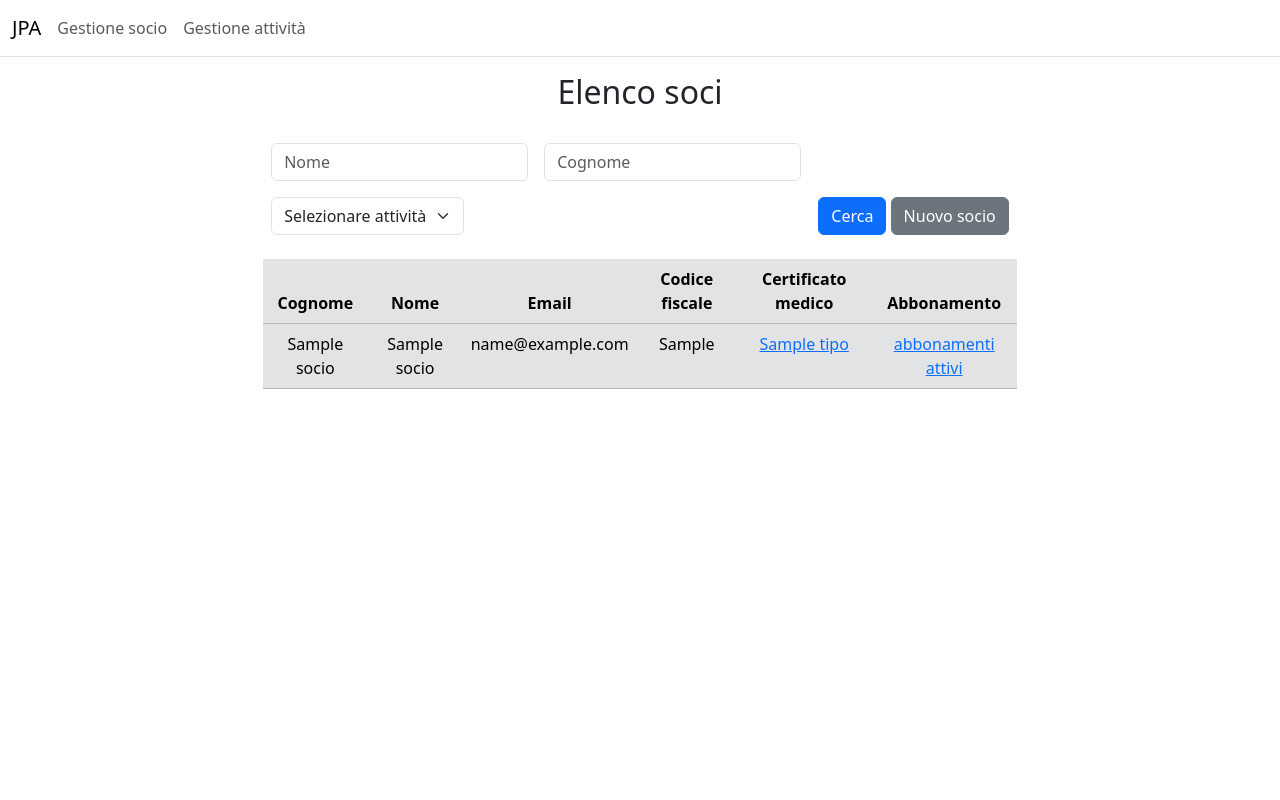
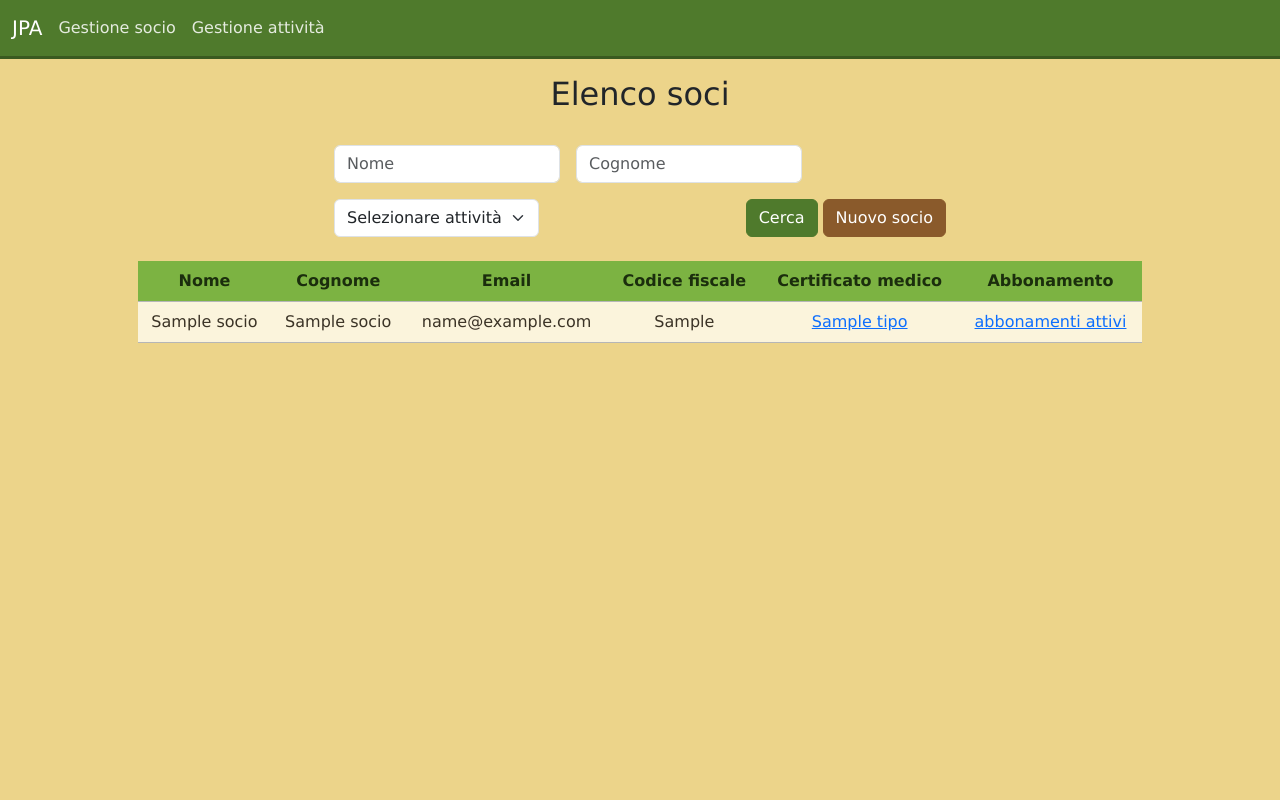
Before and after one commit to Nevia23/GestionePalestra, a Spring app: template frontendJPA/src/main/resources/templates/listSocio.html in a window 1280 px wide. Run offline with Thymeleaf, Linux system fonts and the light colour scheme; the template is opened without the code that fills it: most values are stand-ins (such as "Sample title", 1, 10 or a date in 2020); data that the repository does not hold is empty.

Commit message:
Style changes

```diff
--- a/frontendJPA/src/main/java/com/betacom/fe/controllers/AbbonamentoController.java
+++ b/frontendJPA/src/main/java/com/betacom/fe/controllers/AbbonamentoController.java
@@ -38,7 +38,7 @@ public class AbbonamentoController {
 				.retrieve().bodyToMono(SocioDTO.class).block();
 
 		mav.addObject("socio", soc);
-		mav.addObject("titolo", "Elenco abbonamenti per " + soc.getNome() + " " + soc.getCognome());
+		mav.addObject("titolo", "Elenco abbonamenti di " + soc.getNome() + " " + soc.getCognome());
 		return mav;
 	}
 
--- /dev/null
+++ b/frontendJPA/src/main/resources/static/css/style.css
@@ -0,0 +1,126 @@
+body {
+	background-color: #ecd48a;
+	background-image: none;
+	background-size: cover; /* riempie tutto lo schermo */
+	background-position: center;
+	background-repeat: no-repeat;
+	background-attachment: fixed; /* resta fermo mentre scorri */
+	min-height: 100vh;
+	margin: 0;
+}
+
+:root {
+	--bs-body-font-family: Verdana, Geneva, Tahoma, sans-serif;
+
+	--bs-primary: #4f7a2c;
+	--bs-primary-rgb: 79, 122, 44;
+	--bs-link-color: #3f6423;
+	--bs-link-hover-color: #2f4c1a;
+}
+
+/* Tabelle */
+.table {
+	--bs-table-bg: #fbf4dc;
+	--bs-table-color: #3b3326;
+}
+
+.table > thead {
+	--bs-table-bg: #7cb342;
+	--bs-table-color: #1b2e0d;
+	--bs-table-border-color: #669636;
+}
+
+/* Bottoni */
+.btn-primary {
+	--bs-btn-color: #fff;
+	--bs-btn-bg: #4f7a2c;
+	--bs-btn-border-color: #4f7a2c;
+	--bs-btn-hover-color: #fff;
+	--bs-btn-hover-bg: #426624;
+	--bs-btn-hover-border-color: #426624;
+	--bs-btn-active-color: #fff;
+	--bs-btn-active-bg: #365420;
+	--bs-btn-active-border-color: #365420;
+	--bs-btn-focus-shadow-rgb: 79, 122, 44;
+	--bs-btn-disabled-bg: #4f7a2c;
+	--bs-btn-disabled-border-color: #4f7a2c;
+}
+
+.btn-secondary {
+	--bs-btn-color: #fff;
+	--bs-btn-bg: #8a5a2b;
+	--bs-btn-border-color: #8a5a2b;
+	--bs-btn-hover-color: #fff;
+	--bs-btn-hover-bg: #744a22;
+	--bs-btn-hover-border-color: #744a22;
+	--bs-btn-active-color: #fff;
+	--bs-btn-active-bg: #623e1c;
+	--bs-btn-active-border-color: #623e1c;
+	--bs-btn-focus-shadow-rgb: 138, 90, 43;
+	--bs-btn-disabled-bg: #8a5a2b;
+	--bs-btn-disabled-border-color: #8a5a2b;
+}
+
+/* Navbar */
+.app-navbar {
+	--bs-navbar-color: rgba(255, 255, 255, .85);
+	--bs-navbar-hover-color: #fff;
+	--bs-navbar-active-color: #fff;
+	--bs-navbar-brand-color: #fff;
+	--bs-navbar-brand-hover-color: #fff;
+	background-color: #4f7a2c;
+	border-bottom: 3px solid #3a5a20;
+}
+
+.activity-card {
+	display: flex;
+	align-items: flex-start;
+	gap: .75rem;
+	padding: .75rem 1rem;
+	margin: 0;
+	background-color: rgba(255, 255, 255, .92);
+	color: var(--bs-body-color);
+	border: 1px solid var(--bs-border-color);
+	border-radius: var(--bs-border-radius);
+	cursor: pointer;
+	transition: border-color .15s, background-color .15s, box-shadow .15s;
+}
+
+.activity-card .form-check-input {
+	float: none;
+	margin: .25rem 0 0 0;
+	flex-shrink: 0;
+}
+
+.activity-card:hover {
+	background-color: #fff;
+}
+
+.activity-card:has(.form-check-input:checked) {
+	border-color: var(--bs-primary);
+	background-color: var(--bs-primary-bg-subtle);
+	box-shadow: 0 0 0 .15rem rgba(var(--bs-primary-rgb), .25);
+}
+
+.page-card {
+	max-width: 1000px;
+	margin: 1.5rem auto;
+	padding: 1.5rem;
+	background-color: rgba(255, 255, 255, .94);
+	border-radius: var(--bs-border-radius-lg);
+	box-shadow: 0 .5rem 1.5rem rgba(0, 0, 0, .25);
+}
+
+.page-title {
+	color: #fff;
+	font-weight: 700;
+	letter-spacing: .02em;
+	text-shadow:
+		0 0 4px rgba(0, 0, 0, .7),
+		0 2px 8px rgba(0, 0, 0, .6);
+}
+
+.table-hover > tbody > tr:hover {
+  --bs-table-hover-bg: #acd48a; /* Scegli il colore di sfondo che preferisci */
+  --bs-table-hover-color: #000000; /* Colore del testo al passaggio del mouse */
+}
--- a/frontendJPA/src/main/resources/templates/admin/listAttivita.html
+++ b/frontendJPA/src/main/resources/templates/admin/listAttivita.html
@@ -25,7 +25,7 @@
 			<a th:href="@{createAttivita}" type="button" class="btn btn-primary">Nuova
 				attività</a>
 		</div>
-		<table class="table table-secondary mt-3"
+		<table class="table table-secondary mt-3 table-hover"
 			style="width: 40%; text-align: center">
 			<thead>
 				<tr>
--- a/frontendJPA/src/main/resources/templates/fragments/navigation.html
+++ b/frontendJPA/src/main/resources/templates/fragments/navigation.html
@@ -1,19 +1,20 @@
 <div th:fragment="block-navigation(myTitle)">
 
-	<nav class="navbar navbar-light bg-white border-bottom">
+	<nav class="navbar navbar-dark app-navbar">
 		<div class="container-fluid justify-content-start">
 			<a class="navbar-brand"
 				href="https://www.betacom.it/betacom-academy/">JPA</a>
 
 			<div class="navbar-nav flex-row gap-3">
-				<a class="nav-link menu-link" th:href="@{/listSocio}">Gestione socio</a>
-				<a class="nav-link menu-link" th:href="@{/admin/listAttivita}">Gestione attività</a>
+				<a class="nav-link menu-link" th:href="@{/listSocio}">Gestione
+					socio</a> <a class="nav-link menu-link"
+					th:href="@{/admin/listAttivita}">Gestione attività</a>
 			</div>
 
 		</div>
 	</nav>
 
-	<div class="mt-3">
+	<div class="mt-3 text-center">
 		<h2 class="text-center" th:text="${myTitle}"></h2>
 	</div>
 
--- a/frontendJPA/src/main/resources/templates/listCertificatoMedico.html
+++ b/frontendJPA/src/main/resources/templates/listCertificatoMedico.html
@@ -11,6 +11,7 @@
 	src="https://cdn.jsdelivr.net/npm/bootstrap@5.3.8/dist/js/bootstrap.bundle.min.js"
 	integrity="sha384-FKyoEForCGlyvwx9Hj09JcYn3nv7wiPVlz7YYwJrWVcXK/BmnVDxM+D2scQbITxI"
 	crossorigin="anonymous"></script>
+<link rel="stylesheet" th:href="@{/css/style.css}">
 </head>
 <body>
 	<header
--- a/frontendJPA/src/main/resources/templates/listSocio.html
+++ b/frontendJPA/src/main/resources/templates/listSocio.html
@@ -19,7 +19,7 @@
 		th:insert="~{fragments/navigation :: block-navigation('Elenco soci')}"></header>
 	<div class="container-fluid mt-3" align="center">
 		<form th:action="@{listSocio}" th:object="${param}" method="get"
-			class="row g-3 align-items mb-4" style="width: 60%; margin: auto">
+			class="row g-3 align-items mb-4" style="width: 50%; margin: auto">
 
 			<div class="col-auto">
 				<input type="text" name="nome" class="form-control"
@@ -39,17 +39,17 @@
 			</div>
 
 			<div class="col-auto ms-auto">
-				<button type="submit" class="btn btn-primary">Cerca</button>
-				<a th:href="@{createSocio}" type="button" class="btn btn-secondary">Nuovo
+				<button type="submit" class="btn btn-primary" aria-label="Cerca" title="Cerca soci che rispettano i filtri impostati">Cerca</button>
+				<a th:href="@{createSocio}" type="button" class="btn btn-secondary" aria-label="Nuovo socio" title="Crea un nuovo socio">Nuovo
 					socio</a>
 			</div>
 		</form>
-		<table class="table table-secondary"
-			style="width: 60%; text-align: center">
+		<table class="table table-secondary table-hover"
+			style="width: 80%; text-align: center">
 			<thead>
 				<tr>
+					<th>Nome</th>
 					<th>Cognome</th>
-					<th>Nome</th>
 					<th>Email</th>
 					<th>Codice fiscale</th>
 					<th>Certificato medico</th>
@@ -60,8 +60,8 @@
 			<tbody>
 				<tr th:each="socio : ${listSocio}" th:attr="data-id=${socio.id}"
 					class="clickable-row" style="cursor: pointer">
+					<td align="center">[[${socio.nome}]]</td>
 					<td align="center">[[${socio.cognome}]]</td>
-					<td align="center">[[${socio.nome}]]</td>
 					<td align="center">[[${socio.email}]]</td>
 					<td align="center">[[${socio.codiceFiscale}]]</td>
 					<td class="noselect"><a
@@ -72,6 +72,10 @@
 						th:href="@{listAbbonamento(id=${socio.id})}"><span
 							th:text="${#lists.size(socio.abbonamento) > 0} ? 'abbonamenti attivi' : 'senza abbonamento'"></span></a>
 					</td>
+				</tr>
+				<tr th:if="${#lists.isEmpty(listSocio)}">
+					<td colspan="6" class="text-center fst-italic py-3">Nessun
+						risultato</td>
 				</tr>
 			</tbody>
 		</table>
```
Also changed, not shown: frontendJPA/src/main/resources/templates/aggiungiAttivita.html (+26 -1 lines), frontendJPA/src/main/resources/templates/listAbbonamento.html (+5 -8 lines), frontendJPA/src/main/resources/static/img/sfondo.jpg (added).
